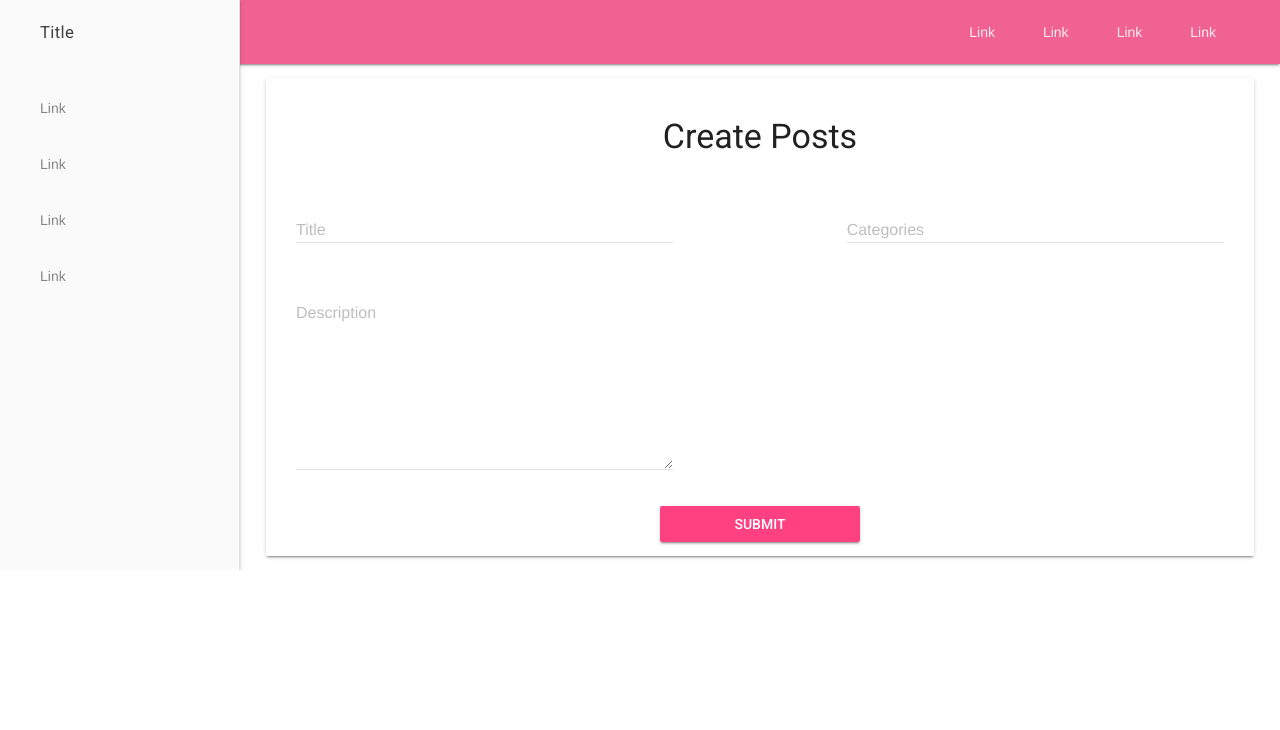
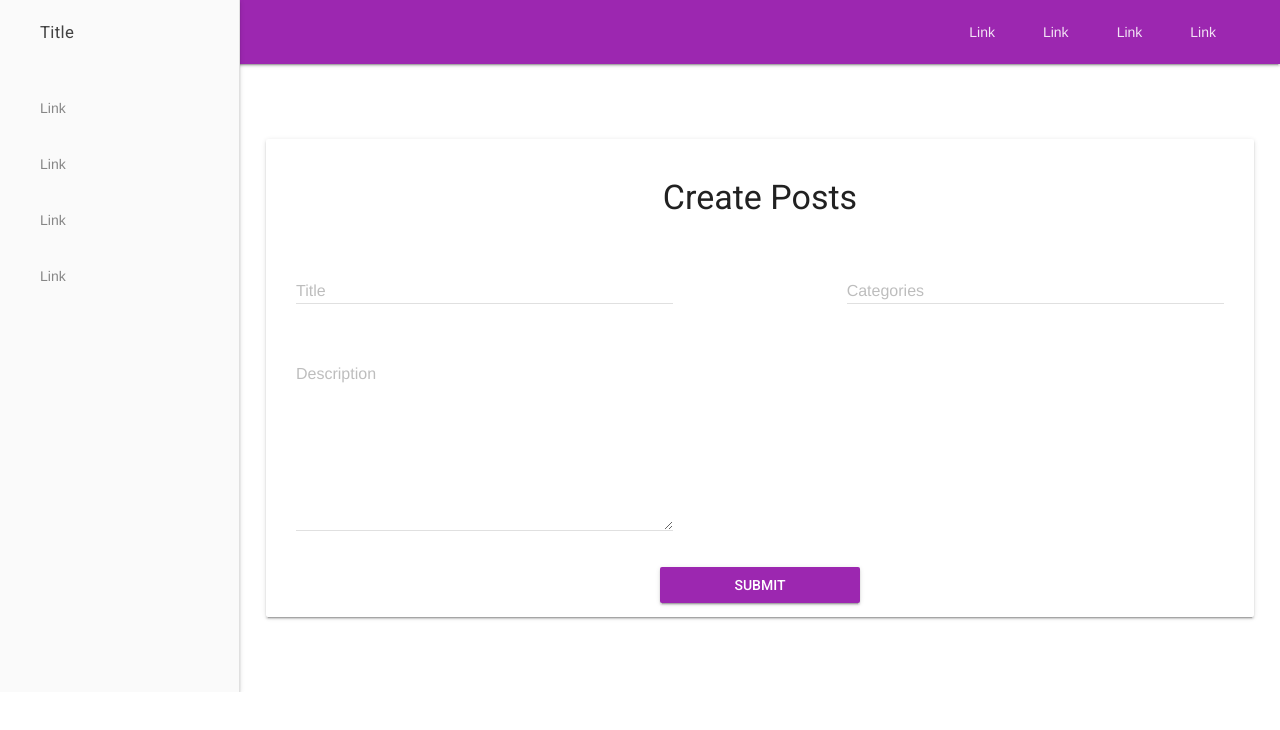
Before and after one commit to vmittal26/PostManagement, a React app: page /posts/new in a window 1280 px wide. Shown: the top 730 px of the page. Built offline with nearby package versions, Linux system fonts and the light colour scheme.

Commit message:
added routing through link

```diff
--- a/src/assets/base/base.scss
+++ b/src/assets/base/base.scss
@@ -1,7 +1,9 @@
 @import "../variables/variables";
 @import "../../../node_modules/material-design-lite/src/material-design-lite.scss";
-// @import "../components/button";
+@import "../components/button";
 @import "../components/post-form";
+@import "../components/post-list";
+
 
 .mdl-layout-title {
     font-size: 1.2rem;
--- a/src/assets/components/_button.scss
+++ b/src/assets/components/_button.scss
@@ -1,4 +1,9 @@
-.button-primary{
-    @extend .mdl-js-button;
+.btn-primary{
+    @extend .mdl-button;
+    @extend .mdl-button--colored;
+    @extend .mdl-button--raised;
 
+    &:hover{
+        background-color:lighten($color-primary-1,10%);
+    }
 }
--- a/src/assets/components/_post-form.scss
+++ b/src/assets/components/_post-form.scss
@@ -1,17 +1,26 @@
-.post-form{
-    display: block;
-    width:95%;
+.post-form {
+    display: flex;
+    width: 95%;
     margin: 1rem auto;
-    text-align:center;
-    padding:1rem;
+    text-align: center;
+    height: 75vh;
 
-    &__title{
+    &__card {
+        width: 100%;
+        padding: 1rem;
+        margin:auto;
+    }
+    &__grid{
+        margin:0;
+    }
+    &__title {
         text-align: center;
     }
 
-    &__submit{
+    &__submit {
         display: inline-block;
-        min-width: 200px;
-        color:#fff;
+        width: 200px;
+        color: #fff;
+        margin:auto;
     }
 }
--- /dev/null
+++ b/src/assets/components/_post-list.scss
@@ -0,0 +1,15 @@
+.post-list{
+    display: flex;
+    width: 95%;
+    margin: 1rem auto;
+    text-align: center;
+    height: 75vh;
+
+    &__card{
+        padding: 1rem;
+    }
+    &__btn-add-post{
+        margin-left:auto;
+        width: 200px;
+    }
+}
--- a/src/assets/variables/_variables.scss
+++ b/src/assets/variables/_variables.scss
@@ -1,5 +1,8 @@
 @import "../../../node_modules/material-design-lite/src/color-definitions";
 
-$color-primary: $palette-pink-300;
-$color-primary-dark: $palette-pink-A200;
-$color-accent: $palette-pink-A200;
+$color-primary: $palette-purple-500;
+$color-primary-dark: $palette-purple-500;
+$color-accent: $palette-purple-A200;
+
+//Sass functions are not getting applied to MDL colors
+$color-primary-1:rgb(156,39,176);
--- a/src/components/post_new.js
+++ b/src/components/post_new.js
@@ -1,20 +1,24 @@
-import React, { Component } from 'react';
+import React, {Component} from 'react';
 
-export default class PostNew extends Component{
+export default class PostNew extends Component {
 
-    constructor(props){
+    constructor(props) {
         super(props);
     }
 
     render() {
         return (
-            <div
-                className="demo-card-square mdl-card mdl-shadow--2dp post-form">
+            <div className ="post-form">
+                <div className="post-form__card mdl-card mdl-shadow--2dp">
                     <h3 className="post-form__title">Create Posts</h3>
-                <form className="mdl-grid">
+                    <form className="post-form__grid mdl-grid">
                         <div
                             className="mdl-cell mdl-cell--5-col mdl-cell--4-col-phone mdl-cell--8-col-tablet mdl-textfield mdl-js-textfield mdl-textfield--floating-label">
-                        <input className="mdl-textfield__input " type="text"pattern="[a-zA-Z0-9]+" id="sample1"></input>
+                            <input
+                                className="mdl-textfield__input "
+                                type="text"
+                                pattern="[a-zA-Z0-9]+"
+                                id="sample1"></input>
                             <label className="mdl-textfield__label ">Title</label>
                             <span className="mdl-textfield__error">Only alphabet and no spaces, please!</span>
                         </div>
@@ -30,10 +34,13 @@ export default class PostNew extends Component{
                         </div>
 
                     </form>
-                    <button className="post-form__submit mdl-button mdl-js-ripple-effect mdl-js-button mdl-button--raised mdl-color--accent">
+                    <button
+                        className="post-form__submit mdl-js-ripple-effect mdl-js-button btn-primary">
                         Submit
                     </button>
                 </div>
+            </div>
+
         );
     }
 }
--- a/src/components/posts.js
+++ b/src/components/posts.js
@@ -1,6 +1,7 @@
 import React, {Component} from 'react';
 import {connect} from 'react-redux';
 import fetchPosts from '../actions/index';
+import { Link } from 'react-router-dom';
 
 export class Posts extends Component {
 
@@ -16,8 +17,10 @@ export class Posts extends Component {
 
     render() {
         return (
-            <div>
-              List of  Posts
+            <div className ="post-list mdl-grid">
+              <div className="post-list__card mdl-cell mdl-cell--12-col mdl-card mdl-shadow--2dp">
+              <Link to="posts/new" className="post-list__btn-add-post btn-primary">Add Post</Link>
+              </div>
             </div>
         );
     }
```
Also changed, not shown: 1 other file (tests, documents, lock files or other folders). Lines whose indentation alone changed are shown as unchanged.
